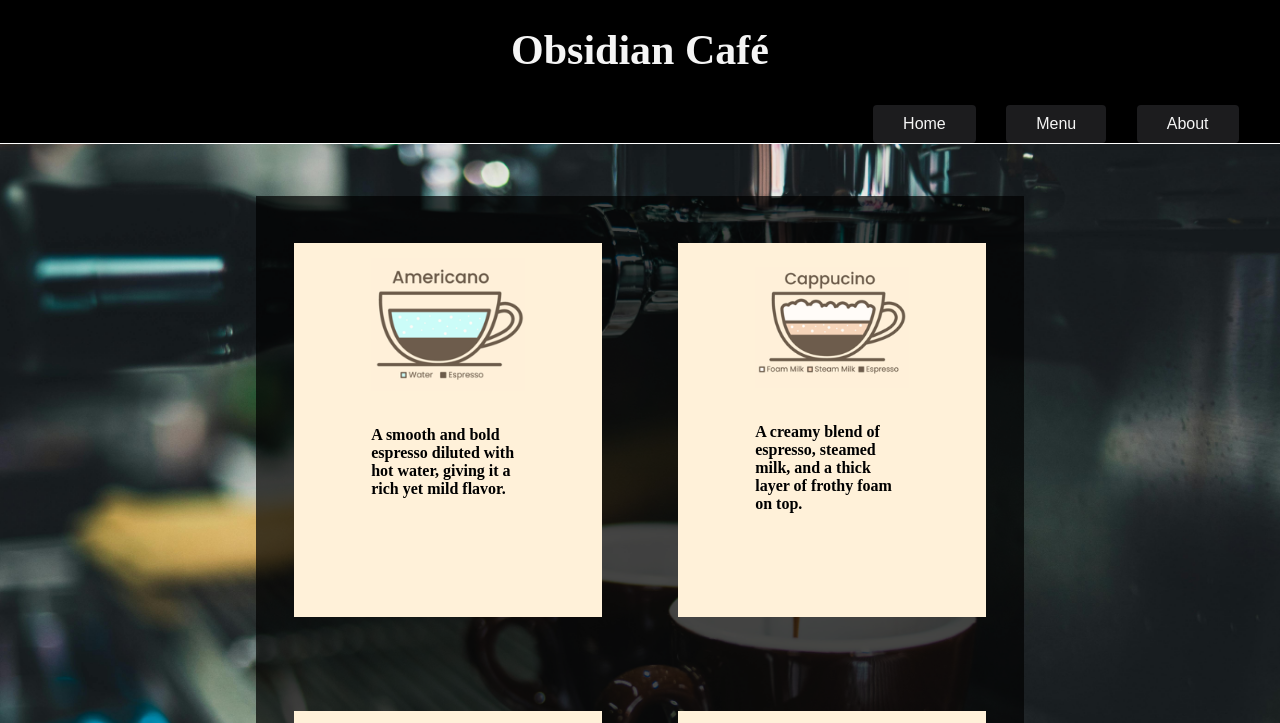
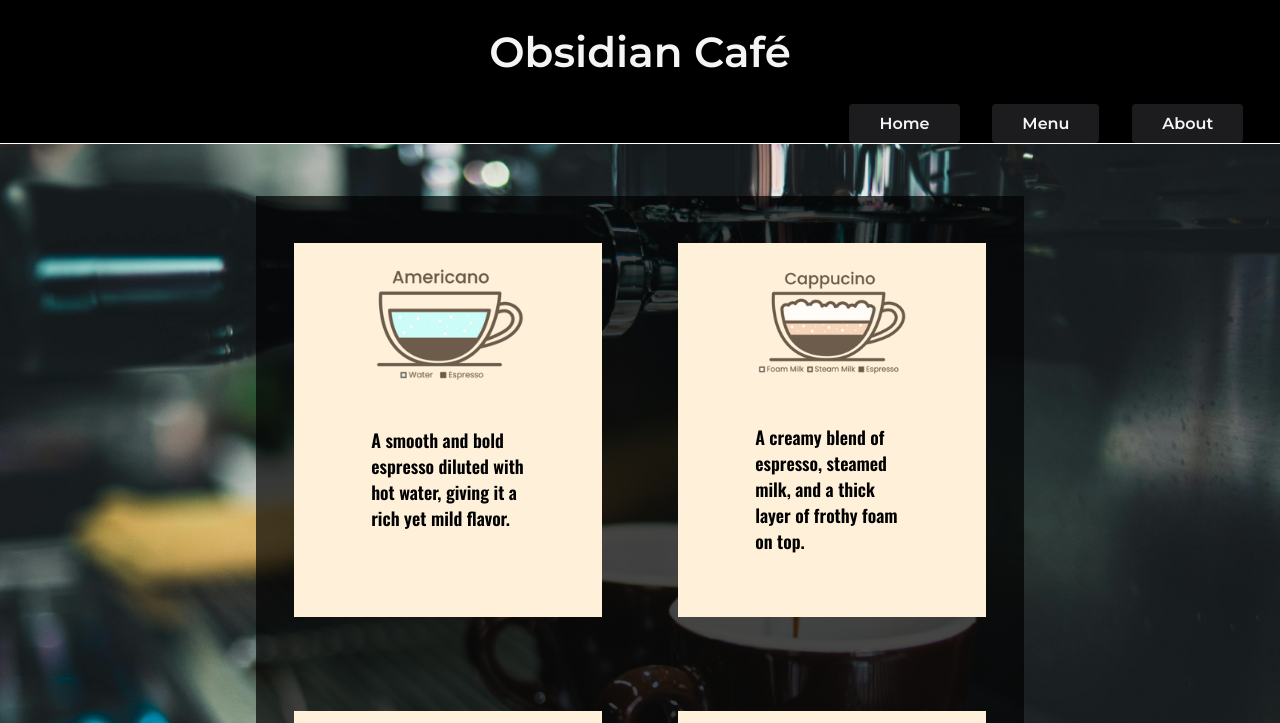
Before and after one commit to vasubhrdwj/Restaurant-Page, a website built with webpack: page src/template.html in a window 1280 px wide. Both pictures are taken after a click on the button "Menu". Shown: the top 723 px of the page. Built offline with nearby package versions, Linux system fonts and the light colour scheme.

Commit message:
Added font changes to make design crisp

```diff
--- a/src/style.css
+++ b/src/style.css
@@ -3,6 +3,19 @@
   border: 0;
   padding: 0;
   box-sizing: border-box;
+}
+
+@font-face {
+  font-family: "Roboto";
+  src: url("../assets/Fonts/Roboto-Regular.ttf");
+}
+@font-face {
+  font-family: "Oswald";
+  src: url("../assets/Fonts//Oswald-SemiBold.ttf");
+}
+@font-face {
+  font-family: "Montserrat";
+  src: url("../assets/Fonts/Montserrat-SemiBold.ttf");
 }
 
 :root,
@@ -21,6 +34,7 @@ header {
   justify-content: space-between;
   /* padding-bottom: 2%; */
   padding-top: 2%;
+  font-family: "Montserrat", sans-serif;
 }
 
 header > h1 {
@@ -42,6 +56,7 @@ nav > button {
   font-size: 16px;
   background-color: rgba(40, 40, 43, 0.7);
   border-radius: 4px;
+  font-family: "Montserrat", Arial, Helvetica, sans-serif;
 }
 
 button:hover {
@@ -66,6 +81,7 @@ button:hover {
   padding-top: 15%;
   background-color: rgba(0, 0, 0, 0.8);
   line-height: 350%;
+  font-family: "Montserrat", Arial, Helvetica, sans-serif;
 }
 .tagLine > h1 {
   padding-top: 80%;
@@ -92,6 +108,7 @@ button:hover {
 .dish {
   background-color: #fff1d9;
   color: black;
+  font-family: "Oswald", Arial, Helvetica, sans-serif;
 }
 
 .dish:nth-child(2) > img {
@@ -101,7 +118,7 @@ button:hover {
 .dish > p {
   width: 50%;
   margin: 10% 25% 0 25%;
-  font-size: 16px;
+  font-size: 18px;
   font-weight: bold;
 }
 
@@ -114,7 +131,7 @@ button:hover {
 }
 
 .aboutBox {
-  background-color: rgba(0, 0, 0, 0.5);
+  background-color: rgba(0, 0, 0, 0.4);
   width: 60%;
   height: 80%;
   margin: 0 20%;
@@ -137,15 +154,16 @@ button:hover {
 
 .pfp {
   height: auto;
-  width: 140px;
+  width: 150px;
   border-radius: 50%;
   margin-top: 5%;
 }
 
 .intro-txt {
   width: 80%;
-  font-size: 20px;
+  font-size: 18px;
   line-height: 1.8;
+  font-family: "Montserrat", Arial, Helvetica, sans-serif;
 }
 .icon-bar {
   align-self: normal;
```
Also changed, not shown: assets/Fonts/Montserrat-SemiBold.ttf (added), assets/Fonts/Oswald-SemiBold.ttf (added), assets/Fonts/Roboto-Regular.ttf (added).
